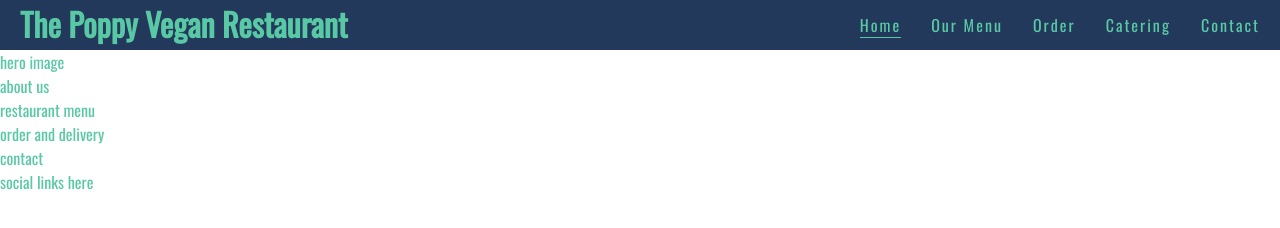
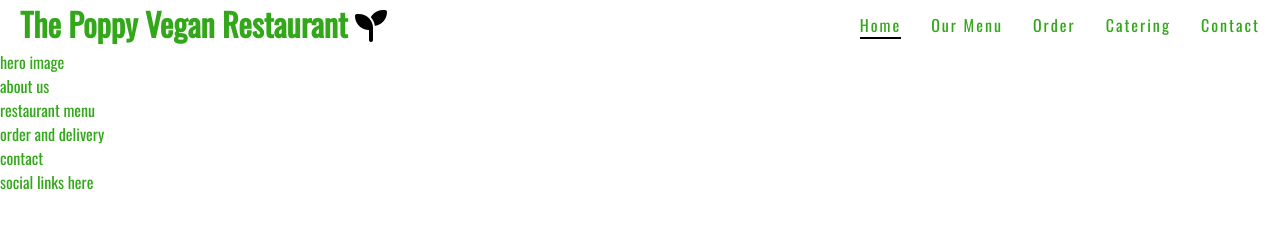
Before and after one commit to GaborFicsor/the-poppy-vegan-restuarant, a plain HTML site: page index.html in a window 1280 px wide. Drawn offline with nearby package versions, Linux system fonts and the light colour scheme.

Commit message:
Change color palette on navigation and add fontawesome kit

```diff
--- a/assets/css/style.css
+++ b/assets/css/style.css
@@ -4,15 +4,16 @@ html {
     font-size:62.5%
 }
 
-    * {
+* {
     margin: 0;
     padding: 0;
     border: none;
 }
+
 body {
     font-family: Oswald, sans-serif;
     font-weight: 300;
-    color: #59C9A5;
+    color: #32a719;
     font-size: 1.6rem;
 }
 
@@ -20,22 +21,26 @@ body {
 
 h1, h2 {
     font-family: Oswald, sans-serif;
-    color: #59C9A5;
+    color: #32a719;
+}
+
+header {
+    padding: 0 20px;
+    background-color: #fff;
+    height: 50px;
+    display: flex;
+    justify-content: space-between;
 }
 
 header a {
     text-decoration: none;
 }
 
-header {
-    padding: 0 20px;
-    background-color: #23395b;
-    height: 50px;
-    display: flex;
-    justify-content: space-between;
+h1 i {
+    color:#000000;
 }
 
-/* menu */
+/* menu navigation */
 
 #menu {
     list-style: none;
@@ -56,9 +61,11 @@ header {
 }
 
 #menu a:hover {
-    border-bottom: 1px solid #59C9A5;
+    color: #000000;
+    border-bottom: 2px solid #000000;
 }
 
 .active {
-    border-bottom: 1px solid #59C9A5;
+    color: #000000;
+    border-bottom: 2px solid #000000;
 }
--- a/index.html
+++ b/index.html
@@ -13,7 +13,7 @@
 <body>
     <header>
         <a href="index.html">
-            <h1 id="logo">The Poppy Vegan Restaurant</h1>
+            <h1 id="logo">The Poppy Vegan Restaurant <i class="fa-sharp fa-solid fa-seedling"></i></h1>
         </a>
         <div>
         <nav>
@@ -43,5 +43,8 @@
     <section>order and delivery</section>
     <section>contact</section>
     <footer>social links here</footer>
+
+    <!-- font awesome script-->
+    <script src="https://kit.fontawesome.com/6e2061ab0f.js" crossorigin="anonymous"></script>
 </body>
 </html>
```
